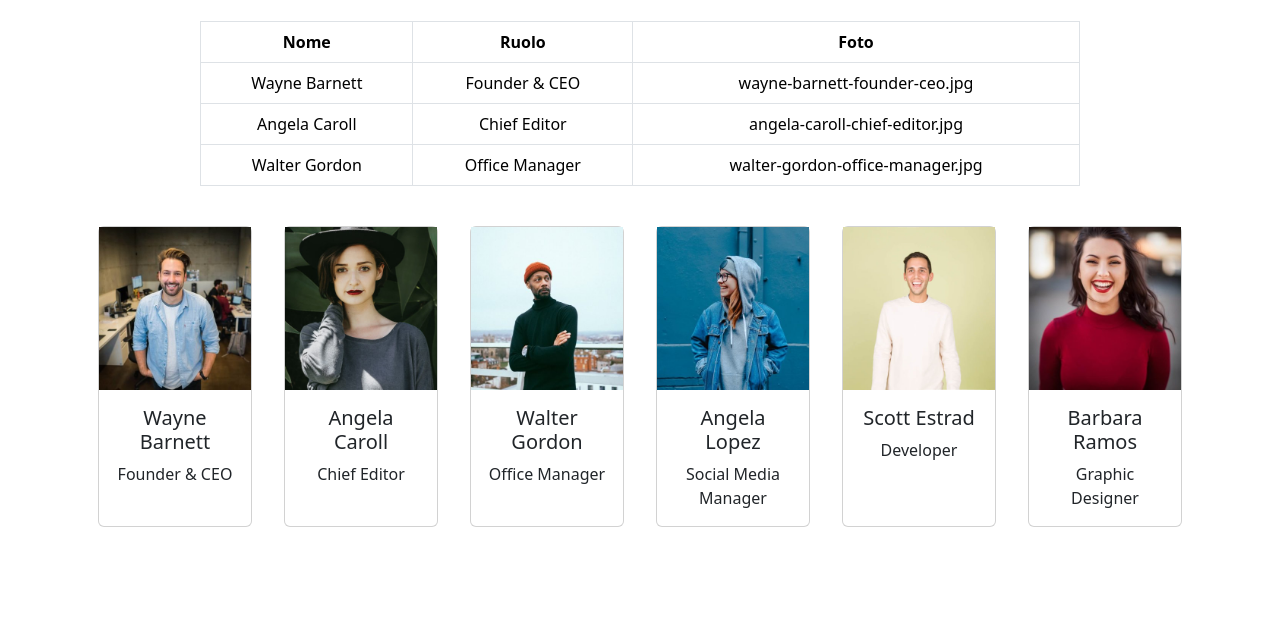
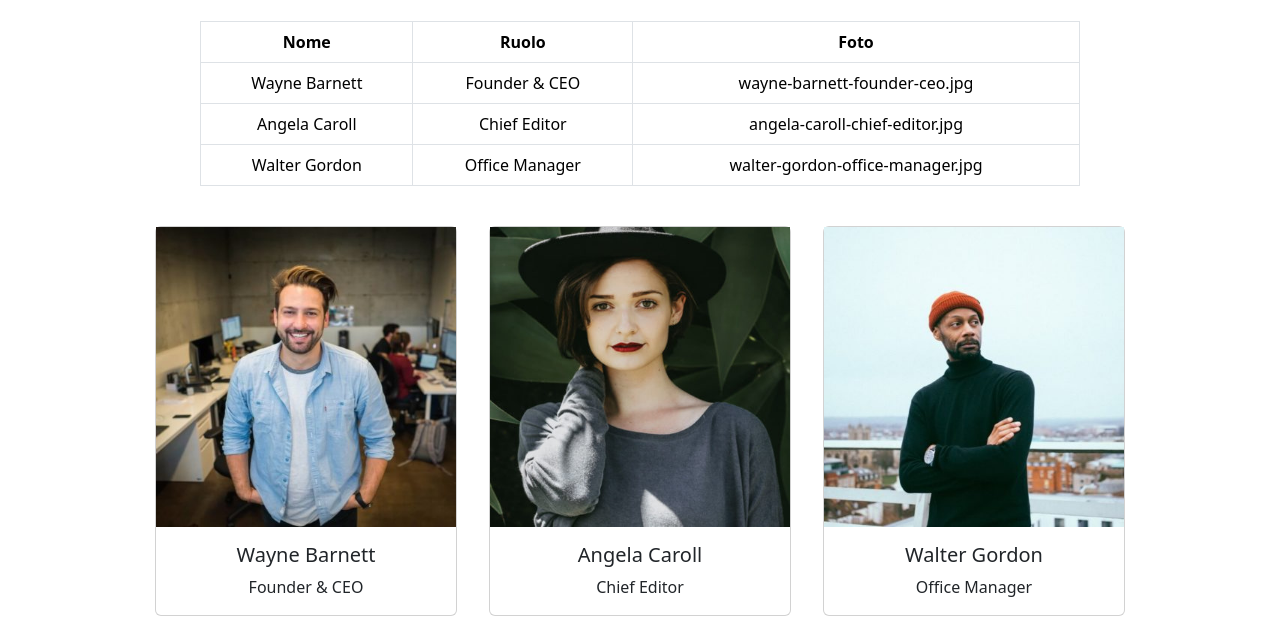
Before and after one commit to StefanoMela/js-our-team, a plain HTML site: page index.html in a window 1280 px wide. Shown: the part 171-800 px from the top of the page. Drawn offline with nearby package versions, Linux system fonts and the light colour scheme.

Commit message:
small adjs

```diff
--- a/CSS/style.css
+++ b/CSS/style.css
@@ -7,3 +7,9 @@
     max-width: 70%;
     margin: 0 auto;
 }
+
+img {
+
+    max-width: 300px;
+    aspect-ratio: 1;
+}
--- a/JS/script.js
+++ b/JS/script.js
@@ -80,8 +80,6 @@ for (let i = 0; i < team.length; i++) {
                     <p class="card-text">${team[i].ruolo}</p>
             </div>
     </div>`
-
-    console.log(team[i].foto);
 };
 
 
--- a/index.html
+++ b/index.html
@@ -41,7 +41,7 @@
                 </tr>
             </tbody>
         </table>
-        <div class="container d-flex" id="main-container"></div>
+        <div class="container d-flex flex-wrap justify-content-center" id="main-container"></div>
     </div>
 </body>
 
```
